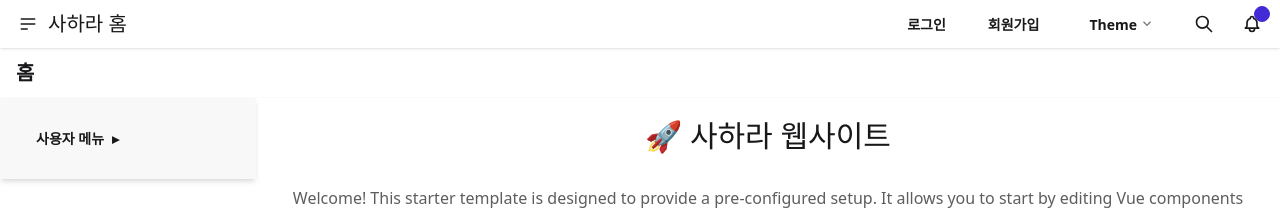
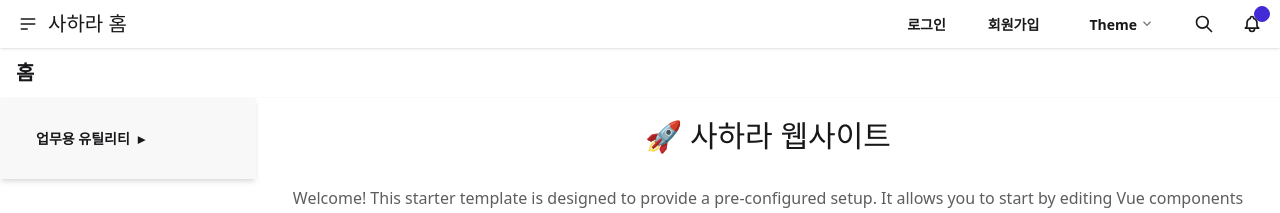
Before and after one commit to mrjung72/my-vite-vue3-sass-tailwind-app, a Vue app: page / in a window 1280 px wide. Shown: the top 213 px of the page. Built offline with nearby package versions, Linux system fonts and the light colour scheme.

Commit message:
메뉴 재설정

```diff
--- a/src/components/SidebarTree.vue
+++ b/src/components/SidebarTree.vue
@@ -7,13 +7,21 @@ const auth = useAuthStore()
 
 const router = useRouter()
 
-const menu = ref([
+const user_menu = ref([
   {
     label: '사용자 메뉴',
     children: [
       { label: '서버 목록', route: '/servers/list', requiresLogin: true },
       { label: 'DB 목록', route: '/servers/dblist', requiresLogin: true },
       { label: '게시판', route: '/board', requiresLogin: true },
+    ],
+  },
+])
+
+const util_menu = ref([
+  {
+    label: '업무용 유틸리티',
+    children: [
       { label: '테이블명 추출기', route: '/extract-tables' },
       { label: '@단어 추출기', route: '/extract-atwords' },
     ],
@@ -42,15 +50,28 @@ const goTo = (route) => {
 
 <template>
   <div class="w-64 bg-base-200 h-full p-4 shadow-md">
-    <ul class="menu">
-      <li v-for="group in menu" :key="group.label">
+    <ul v-if="auth.isLoggedIn" class="menu">
+      <li v-for="group in user_menu" :key="group.label">
         <div @click="toggleExpand(group.label)" class="cursor-pointer font-bold">
           {{ group.label }}
           <span class="float-right">{{ expanded[group.label] ? '▾' : '▸' }}</span>
         </div>
         <ul v-show="expanded[group.label]" class="pl-4">
           <li v-for="item in group.children" :key="item.label">
-            <a v-if="(auth.isLoggedIn && item.requiresLogin) || !item.requiresLogin" @click="goTo(item.route)">{{ item.label }}</a>
+            <a @click="goTo(item.route)">{{ item.label }}</a>
+          </li>
+        </ul>
+      </li>
+    </ul>
+    <ul class="menu">
+      <li v-for="group in util_menu" :key="group.label">
+        <div @click="toggleExpand(group.label)" class="cursor-pointer font-bold">
+          {{ group.label }}
+          <span class="float-right">{{ expanded[group.label] ? '▾' : '▸' }}</span>
+        </div>
+        <ul v-show="expanded[group.label]" class="pl-4">
+          <li v-for="item in group.children" :key="item.label">
+            <a @click="goTo(item.route)">{{ item.label }}</a>
           </li>
         </ul>
       </li>
--- a/src/views/MyInfoEditView.vue
+++ b/src/views/MyInfoEditView.vue
@@ -75,6 +75,6 @@ const save = async () => {
 }
 
 const cancel = () => {
-  router.push('/my-info')
+  router.push('/myinfoview')
 }
 </script>
```
